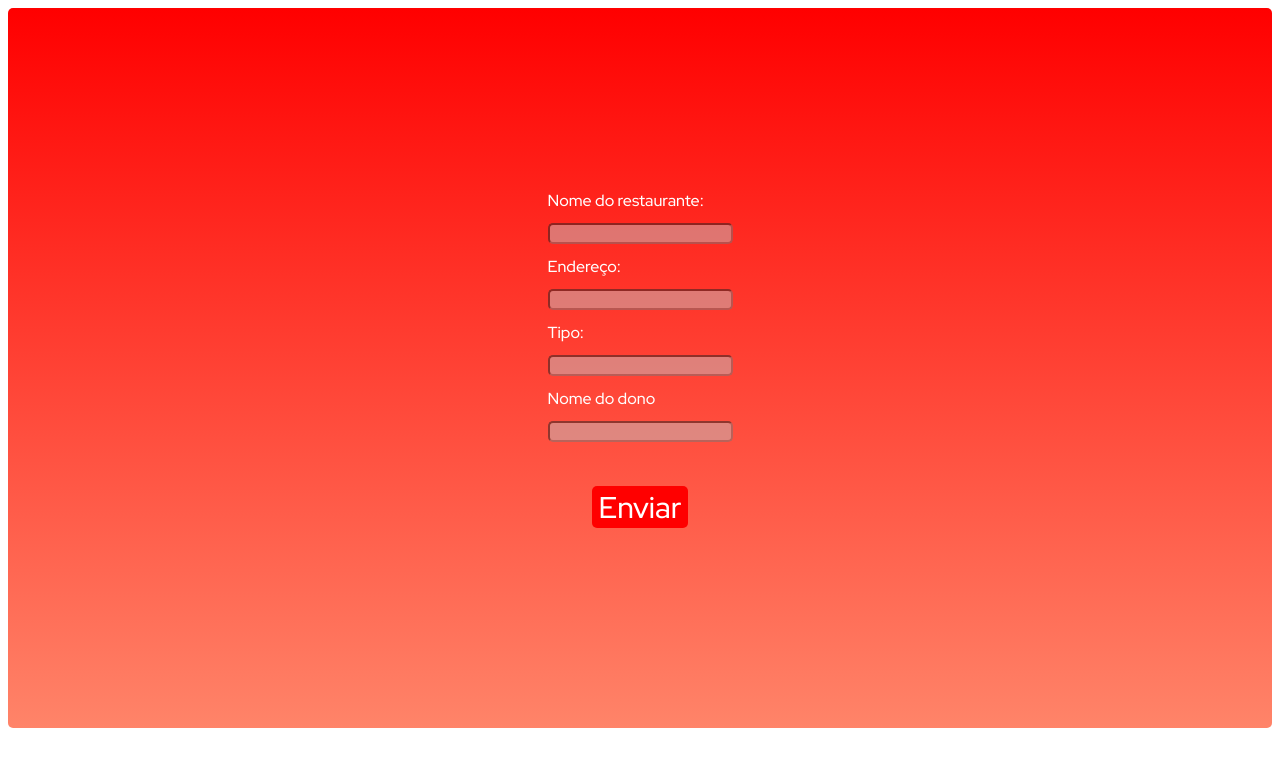
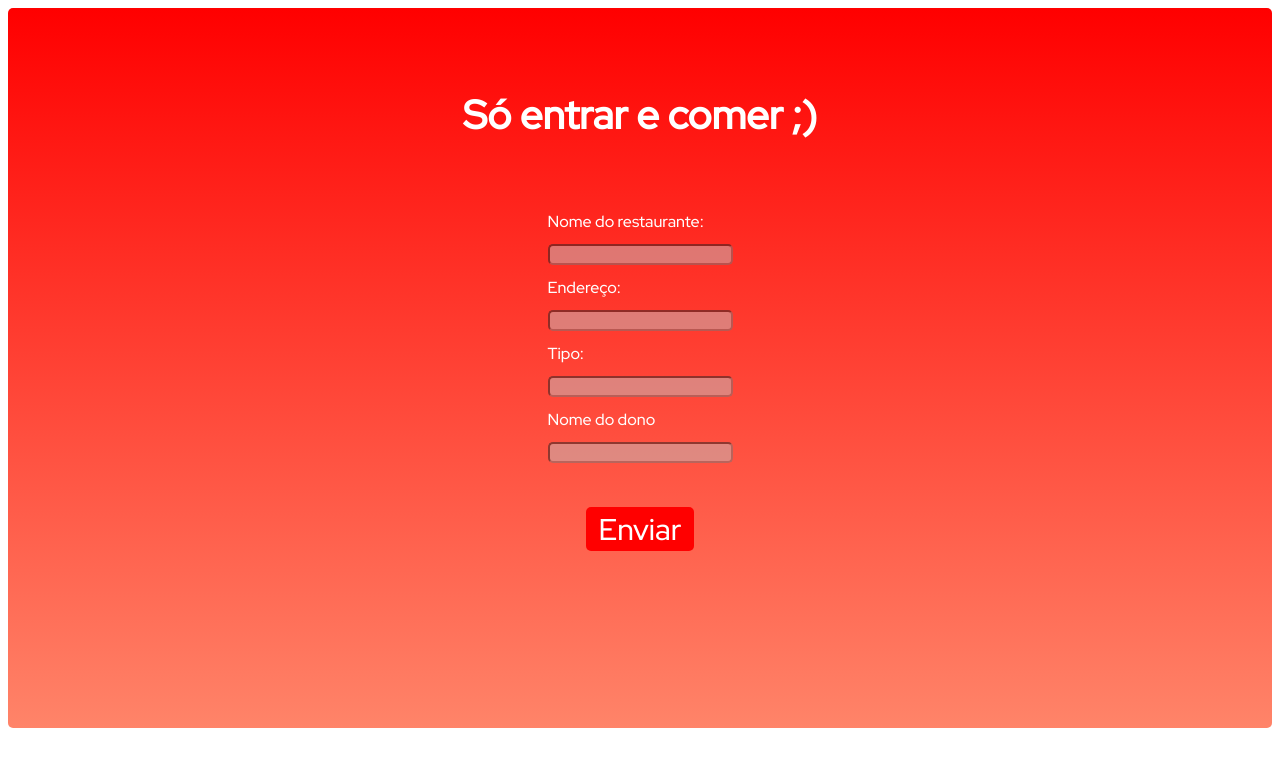
Before and after one commit to CarlosEduardoAD/figma-carlos, a PHP site: page /cadastro2.html in a window 1280 px wide. Shown: the top 767 px of the page. Run offline with PHP 8.4, Linux system fonts and the light colour scheme.

Commit message:
mais mudanças

```diff
--- a/front-end/cadastro1.html
+++ b/front-end/cadastro1.html
@@ -10,6 +10,7 @@
   <body>
 
     <div class="container">
+      <p class="titulo">Se cadastre !</p>
       <div class="inputs">
       <form id="formulario" method="post" action="crud.php">
           <label for="nome" class='label'>Nome:</label>
--- a/front-end/cadastro2.html
+++ b/front-end/cadastro2.html
@@ -10,6 +10,7 @@
   <body>
 
     <div class="container2">
+      <p class="titulo2">Só entrar e comer ;)</p>
       <div class="inputs2">
       <form id="formulario" method="post" action="crudped.php">
           <label for="nome" class='label'>Nome do restaurante:</label>
--- a/front-end/configcarlos.html
+++ b/front-end/configcarlos.html
@@ -76,7 +76,8 @@
         </div>
         <!-- Rodapé da imagem -->
         <div>
-        <footer class="rodapePesquisa2">
+        <section class="menuMover2">
+        <footer class="rodapePesquisa3">
             <div>
                 <a href="menu.html"><img src="home.svg" alt="" ></a>
             </div>
@@ -90,6 +91,7 @@
                 <a href="configcarlos.html"><img src="pessoa.svg"  style="margin-top : 4px" alt=""></a>
             </div>
         </footer>
+    </section>
 
     </section>
 </body>
--- a/front-end/crud.php
+++ b/front-end/crud.php
@@ -35,7 +35,8 @@ if(!empty($_POST['enviar'])){
 if($enviar == 'Enviar'){
     $res_insert = "INSERT INTO clientes (nome_usuario, email, senha, telefone, endereco, buguer_plus) VALUES ('$nome', '$email', '$senha', '$telefone', '$endereco', 'Não') ";
     $resposta_insert = mysqli_query($conn, $res_insert);
-    echo "Enviar Aceito";
+    header("location: menu.html");
+    die()
 }
 
 ?>
--- a/front-end/crudped.php
+++ b/front-end/crudped.php
@@ -40,7 +40,8 @@ if(!empty($_POST['enviar'])){
 if($enviar == 'Enviar'){
     $res_insert = "INSERT INTO restaurante (nome_resturante, avaliacao, endereco, tipo, dono_restaurante) VALUES ('$nome', '10', '$endereco', '$tipo', '$dono') ";
     $resposta_insert = mysqli_query($conn, $res_insert);
-    echo "Gravar Aceito";
+    header("location: menu.html");
+    die()
 }
 
 ?>
--- a/front-end/menu.html
+++ b/front-end/menu.html
@@ -59,7 +59,8 @@
         </div>
     </section>
     <!-- Rodapé -->
-    <footer class="rodape">
+    <section class="menuMover">
+    <footer class="rodapePesquisa">
         <div>
             <a href="menu.html"><img src="home.svg" alt="" ></a>
         </div>
@@ -73,6 +74,7 @@
             <a href="configcarlos.html"><img src="pessoa.svg"  style="margin-top : 4px" alt=""></a>
         </div>
     </footer>
+</section>
 </body>
 
 </html>
--- a/front-end/newestilo.css
+++ b/front-end/newestilo.css
@@ -551,6 +572,30 @@ p:hover{
 
 .btn{
     margin-top: 32px;
+    padding-right : 12px;
+    padding-left : 12px;
+    padding-top: 2px;
+    padding-bottom: 2px;
+}
+
+.titulo{
+    display : flex;
+    align-items: center;
+    justify-content: center;
+    font-family: 'Red Hat Display', sans-serif;
+    font-size: 55px;
+    color : white;
+    font-weight: 900;
+}
+.titulo2{
+    display : flex;
+    align-items: center;
+    justify-content: center;
+    font-family: 'Red Hat Display', sans-serif;
+    font-size: 40px;
+    color : white;
+    font-weight: 900;
+    margin-top : -80px;
 }
 
 
@@ -569,7 +614,14 @@ input#botao{
     background: #c0c0c0;
     opacity : 50%;
     border-radius: 5px;
+}
 
+.inputs2{
+    display : flex;
+    flex-direction: row;
+    align-items: center;
+    justify-self: center;
+    margin-top : -40px;
 }
 
 .inputs{
--- a/front-end/newlogin.html
+++ b/front-end/newlogin.html
@@ -16,7 +16,7 @@
 <body>
     <!-- Texto inicial que fica acima-->
     <div class="principal animate__animated animate__fadeInDownBig">
-        <div class="texto ">
+        <div class="texto">
             Bem Vindo ao
         </div>
 
--- a/front-end/pesquisa.html
+++ b/front-end/pesquisa.html
@@ -29,7 +29,7 @@
         </div>
     </section>
      <!-- Rodapé da página -->
-    <footer class="rodapePesquisa">
+    <footer class="rodapePesquisa2">
         <div>
             <a href="menu.html"><img src="home.svg" alt="" ></a>
         </div>
```
Also changed, not shown: other parts of front-end/newestilo.css (+24 -3 lines), front-end/pagamentos (1).html (+4 -3 lines).
